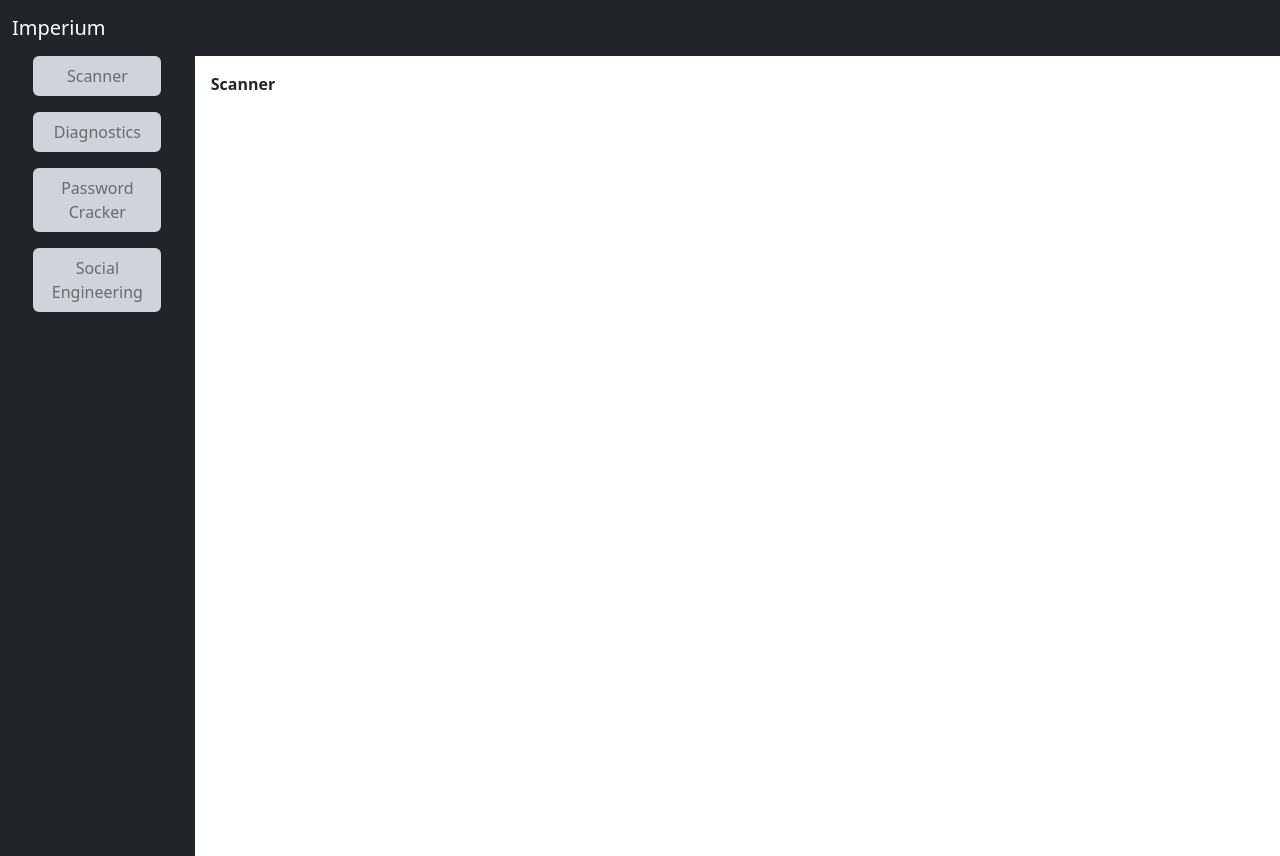
After one commit to kakalasek/Imperium_v1, a Flask app: page /scanner in a window 1280 px wide. The commit adds this page. Run offline with Flask 3, Linux system fonts and the light colour scheme.

Commit message:
basic routes

```diff
--- a/controller/main.py
+++ b/controller/main.py
@@ -6,5 +6,21 @@ app = Flask(__name__)
 def home():
     return render_template('home.html', title='Home')
 
+@app.route("/scanner")
+def scanner():
+    return render_template('scanner.html', title='Scanner')
+
+@app.route("/diagnostics")
+def diagnostics():
+    return render_template('diagnostics.html', title='Diagnostics')
+
+@app.route("/password_cracker")
+def password_cracker():
+    return render_template('password_cracker.html', title='Password Cracker')
+
+@app.route("/social_engineering")
+def social_engineering():
+    return render_template('social_engineering.html', title='Social Engineering')
+
 if __name__ == '__main__':
     app.run(debug=True)
--- /dev/null
+++ b/controller/templates/diagnostics.html
@@ -0,0 +1,4 @@
+{% extends 'layout.html' %}
+{% block content %}
+<b>Diagnostics</b>
+{% endblock %}
--- a/controller/templates/layout.html
+++ b/controller/templates/layout.html
@@ -36,22 +36,22 @@
                 <div class="d-flex flex-sm-column flex-row flex-nowrap bg-dark align-items-center sticky-top">
                     <ul class="nav nav-pills nav-flush flex-sm-column flex-row flex-nowrap mb-auto mx-auto text-center align-items-center row-gap-3">
                         <li class="nav-item w-75">
-                            <a href="#" class="nav-link text-black-50 bg-dark-subtle">
+                            <a href="/scanner" class="nav-link text-black-50 bg-dark-subtle">
                                 Scanner
                             </a>
                         </li>
                         <li class="nav-item w-75">
-                            <a href="#" class="nav-link text-black-50 bg-dark-subtle">
+                            <a href="/diagnostics" class="nav-link text-black-50 bg-dark-subtle">
                                 Diagnostics
                             </a>
                         </li>
                         <li class="nav-item w-75">
-                            <a href="#" class="nav-link text-black-50 bg-dark-subtle">
+                            <a href="/password_cracker" class="nav-link text-black-50 bg-dark-subtle">
                                 Password Cracker
                             </a>
                         </li>
                         <li class="nav-item w-75">
-                            <a href="#" class="nav-link text-black-50 bg-dark-subtle">
+                            <a href="/social_engineering" class="nav-link text-black-50 bg-dark-subtle">
                                 Social Engineering
                             </a>
                         </li>
--- /dev/null
+++ b/controller/templates/password_cracker.html
@@ -0,0 +1,4 @@
+{% extends 'layout.html' %}
+{% block content %}
+<b>Password Cracker</b>
+{% endblock %}
--- /dev/null
+++ b/controller/templates/scanner.html
@@ -0,0 +1,4 @@
+{% extends 'layout.html' %}
+{% block content %}
+<b>Scanner</b>
+{% endblock %}
--- /dev/null
+++ b/controller/templates/social_engineering.html
@@ -0,0 +1,4 @@
+{% extends 'layout.html' %}
+{% block content %}
+<b>Social Engineering</b>
+{% endblock %}
```
